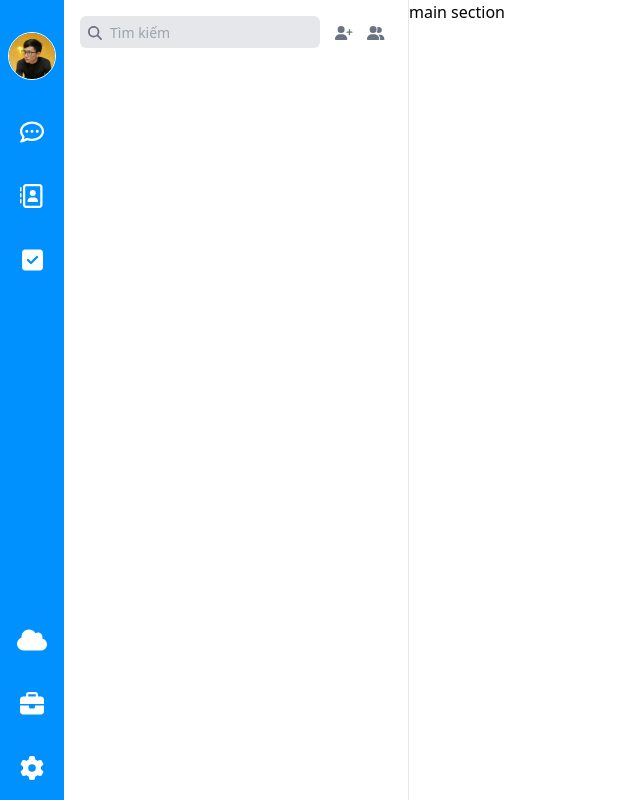
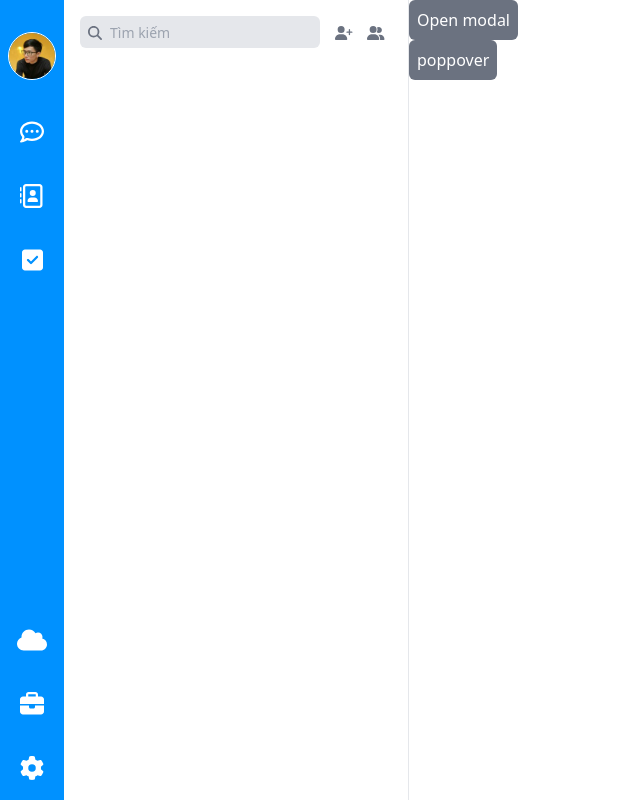
Before and after one commit to Lee-TB/zalo-web-clone, a Vue app: page / in a window 1280 px wide. Shown: the whole page, without its empty margins (0-640 px from the left). Built offline with nearby package versions, Linux system fonts and the light colour scheme.

Commit message:
app demo modal, popover

```diff
--- a/src/App.vue
+++ b/src/App.vue
@@ -1,6 +1,16 @@
 <script setup>
 import ContactSearch from './views/ContactSearch.vue';
 import MainTab from './views/MainTab.vue';
+import Modal from './components/ModalComponent.vue';
+import Popover from './components/PopoverComponent.vue';
+
+import { ref, watch } from 'vue';
+
+const showModal = ref(false);
+const visible = ref(false);
+watch(showModal, () => {
+  console.log(showModal.value);
+});
 </script>
 
 <template>
@@ -11,6 +21,33 @@ import MainTab from './views/MainTab.vue';
         <ContactSearch />
       </div>
     </nav>
-    <main class="w-[100%] border-l">main section</main>
+    <main class="w-[100%] border-l">
+      <button
+        class="bg-gray-500 rounded-md p-2 text-white cursor-pointer"
+        @click="showModal = true"
+      >
+        Open modal
+      </button>
+      <div>
+        <Popover class="inline-block" v-model:visible="visible" placement="right">
+          <button
+            @click="visible = !visible"
+            class="popover-button bg-gray-500 rounded-md p-2 text-white cursor-pointer"
+          >
+            poppover
+          </button>
+          <template #content>
+            <ul class="bg-white shadow-lg drop-shadow-md p-4 w-[300px]">
+              <li v-for="n in 10" :key="n">{{ n }} item</li>
+            </ul>
+          </template>
+        </Popover>
+      </div>
+      <Teleport to="#modal">
+        <Modal :show="showModal" :closable="true" @close="showModal = false">
+          <div class="bg-white w-[400px] h-[400px]"></div>
+        </Modal>
+      </Teleport>
+    </main>
   </div>
 </template>
```
